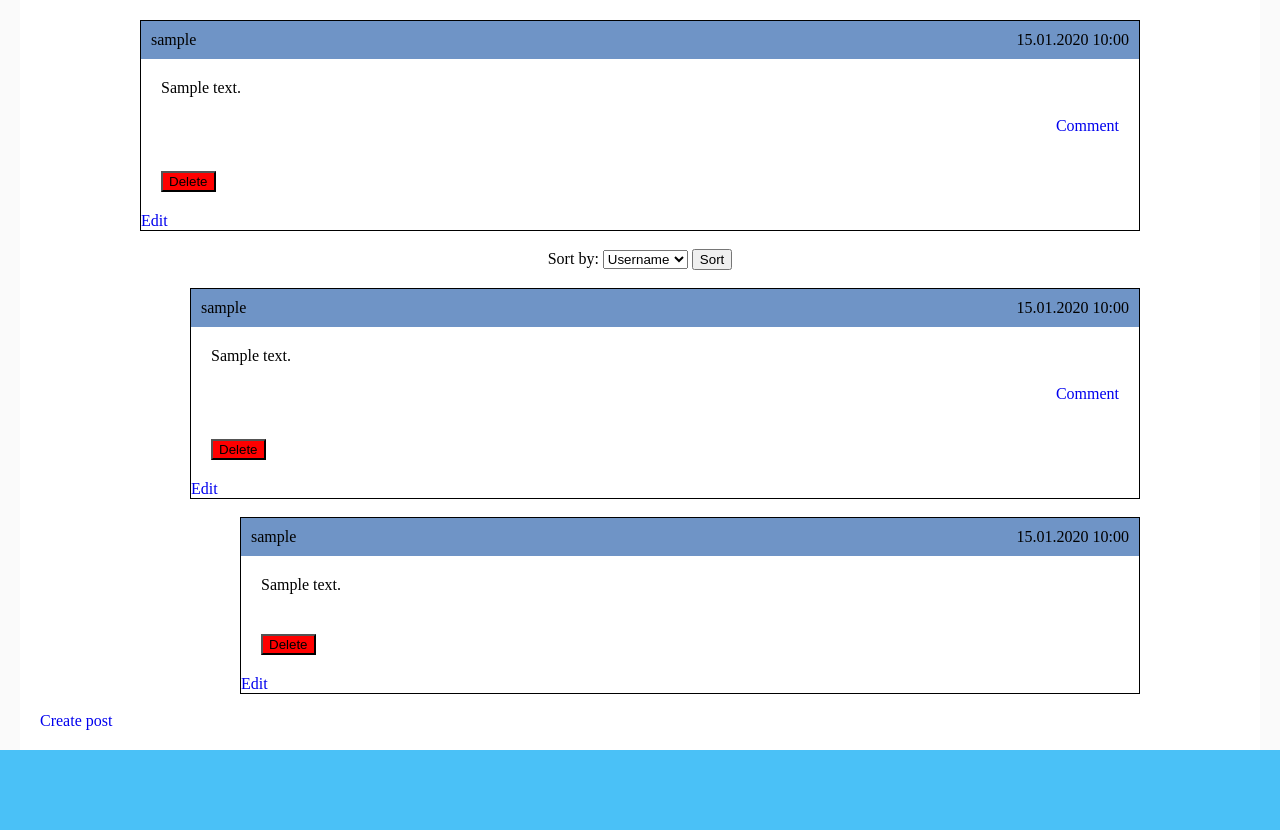
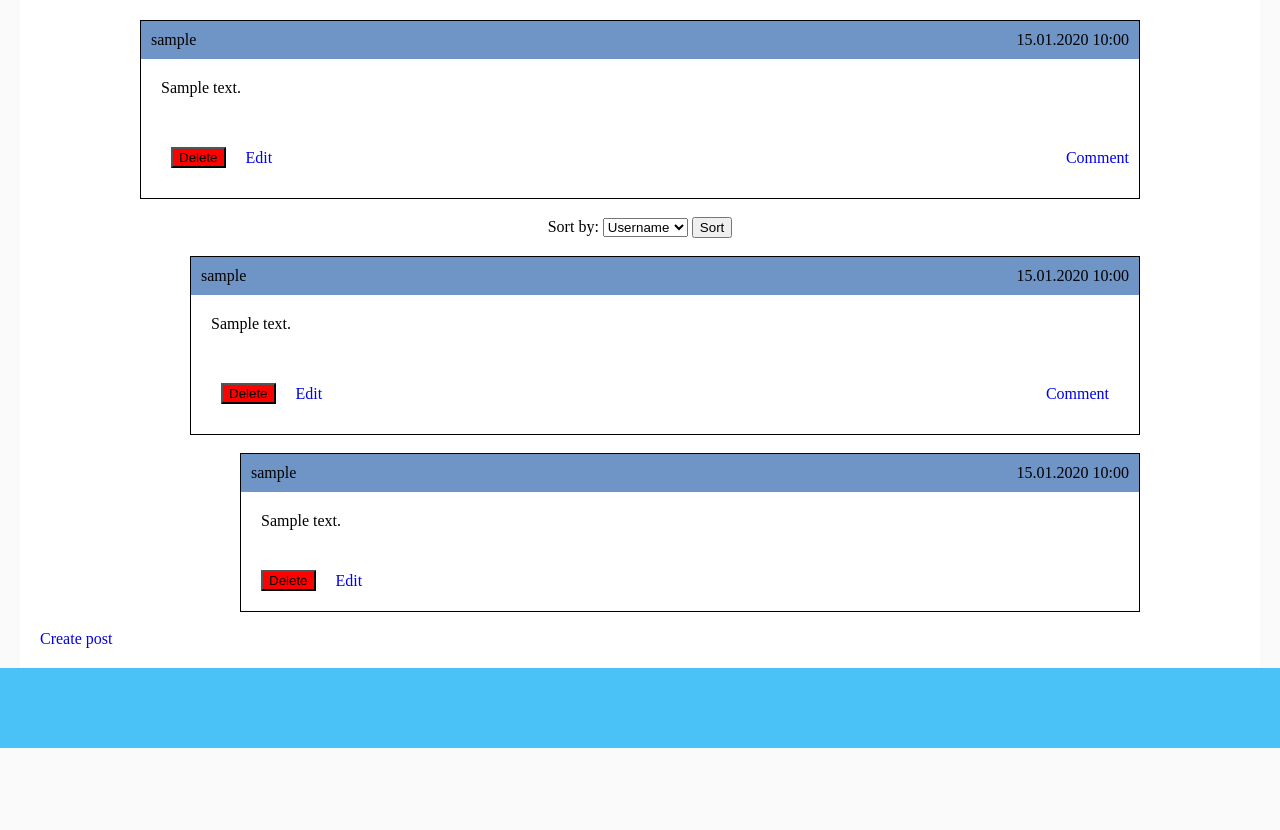
Before and after one commit to AntonSkyrda/posts-and-comments, a Django app: page / in a window 1280 px wide. Shown: the part 80-910 px from the top of the page. After the commit the page ends 828 px from the top, so only its background shows below. Run offline with Django 5.2, Linux system fonts and the light colour scheme; a user stored in the database is signed in; tables that the repository leaves empty hold one stand-in row (values such as "Sample post").

Commit message:
refactor html and css files

```diff
--- a/static/css/styles.css
+++ b/static/css/styles.css
@@ -106,11 +106,20 @@ a {
     justify-content: space-around;
 }
 
-.logout-button {
-
-}
-
 .delete-btn {
     margin: 20px;
     background-color: red;
 }
+
+.edition {
+    margin: auto;
+    justify-content: space-between;
+    padding: 10px;
+    display: flex;
+    align-items: center;
+    gap: 5px;
+}
+.editing-group {
+    display: flex;
+    align-items: center;
+}
--- a/templates/blog/index.html
+++ b/templates/blog/index.html
@@ -9,18 +9,22 @@
           <p class="date-info">{{ post.formatted_date }}</p>
         </div>
         <p class="text-area">{{ post.text }}</p>
-        <p class="comment-link">
-          <a href="{% url "blog:add_comment" post_id=post.id %}">Comment</a>
-        </p>
 
         {% if request.user == post.user %}
+          <div class="edition">
+            <div class="editing-group">
               <form method="post" action="{% url 'blog:delete_post' post.id %}">
                 {% csrf_token %}
                 <button type="submit" class="delete-btn">Delete</button>
               </form>
-          {% if request.user == post.user %}
+              <p>
                 <a href="{% url 'blog:edit_post' post.id %}">Edit</a>
-          {% endif %}
+              </p>
+            </div>
+            <p class="add-message">
+              <a href="{% url "blog:add_comment" post_id=post.id %}">Comment</a>
+            </p>
+          </div>
         {% endif %}
       </div>
       <br>
@@ -40,18 +44,22 @@
               </div>
               <p class="text-area">{{ comment.text }}</p>
               <div>
-                <p class="comment-link">
-                  <a class="comment-link-btn" href="{% url "blog:add_reply" comment_id=comment.id %}">Comment</a>
-                </p>
 
                 {% if request.user == comment.user %}
+                  <div class="edition">
+                    <div class="editing-group">
                       <form method="post" action="{% url 'blog:delete_comment' comment.id %}">
                         {% csrf_token %}
                         <button type="submit" class="delete-btn">Delete</button>
                       </form>
-                  {% if request.user == comment.user %}
-                    <a href="{% url 'blog:edit_post' comment.id %}">Edit</a>
-                  {% endif %}
+                      <p>
+                        <a href="{% url 'blog:edit_comment' comment.id %}">Edit</a>
+                      </p>
+                    </div>
+                    <p class="comment-link">
+                      <a class="comment-link-btn" href="{% url "blog:add_reply" comment_id=comment.id %}">Comment</a>
+                    </p>
+                  </div>
                 {% endif %}
               </div>
             </div>
@@ -67,13 +75,15 @@
                   <p class="text-area">{{ reply.text }}</p>
 
                   {% if request.user == reply.user %}
+                    <div class="editing-group">
                       <form method="post" action="{% url 'blog:delete_reply' reply.id %}">
                         {% csrf_token %}
                         <button type="submit" class="delete-btn">Delete</button>
                       </form>
-                    {% if request.user == reply.user %}
-                      <a href="{% url 'blog:edit_post' reply %}">Edit</a>
-                    {% endif %}
+                      <p>
+                        <a href="{% url 'blog:edit_reply' reply.id %}">Edit</a>
+                      </p>
+                    </div>
                   {% endif %}
                 </div>
                 <br>
--- a/templates/includes/header.html
+++ b/templates/includes/header.html
@@ -22,7 +22,11 @@
           <p>User: {{ user.get_username }}</p>
         </li>
       {% else %}
-        <li><a href="{% url 'login' %}?next={{ request.path }}">Log IN</a></li>
+        <li>
+          <a href="{% url 'login' %}?next={{ request.path }}">
+            <p>Log IN</p>
+          </a>
+        </li>
       {% endif %}
     </ul>
   </nav>
```
Also changed, not shown: templates/blog/create_comment.html (line endings or trailing spaces), templates/blog/create_post.html (line endings or trailing spaces), templates/blog/create_reply.html (line endings or trailing spaces), templates/blog/edit_comment.html (line endings or trailing spaces), templates/blog/edit_post.html (line endings or trailing spaces), templates/blog/edit_reply.html (line endings or trailing spaces). Lines whose indentation alone changed are shown as unchanged.
